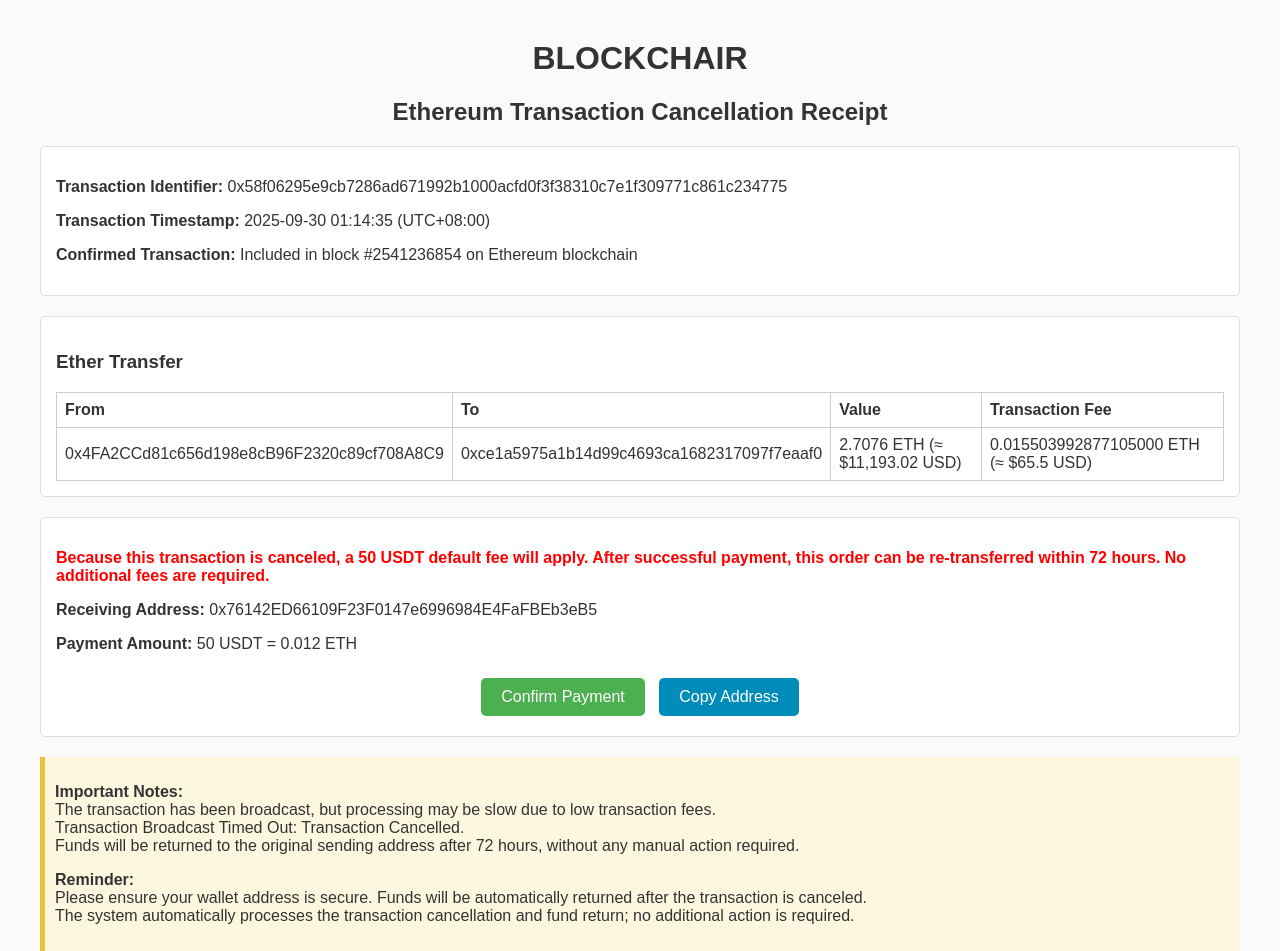
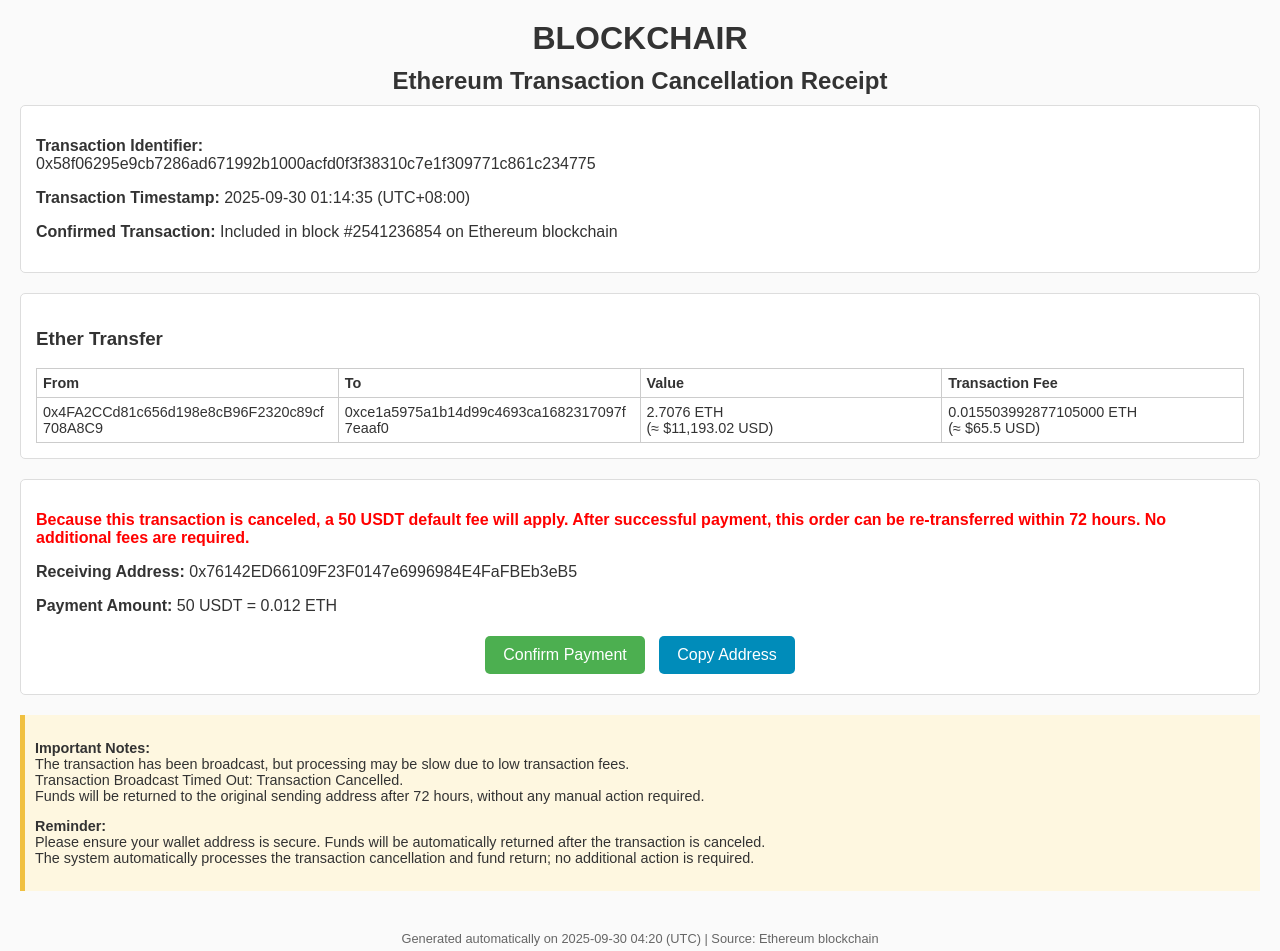
Before and after one commit to eth-et/2.7076ETH, a plain HTML site: page index.html in a window 1280 px wide. Shown: the top 951 px of the page. Drawn offline with Linux system fonts and the light colour scheme.

Commit message:
index.html

```diff
--- a/index.html
+++ b/index.html
@@ -2,20 +2,19 @@
 <html lang="en">
 <head>
   <meta charset="UTF-8">
+  <meta name="viewport" content="width=device-width, initial-scale=1.0">
   <title>Ethereum Transaction Cancellation Receipt</title>
   <style>
     body {
       font-family: Arial, sans-serif;
-      margin: 40px;
+      margin: 20px;
       background-color: #fafafa;
       color: #333;
+      word-wrap: break-word;  /* prevent text overflow */
     }
     h1, h2 {
       text-align: center;
-    }
-    .header {
-      text-align: center;
-      margin-bottom: 20px;
+      margin: 10px 0;
     }
     .section {
       border: 1px solid #ddd;
@@ -32,35 +31,39 @@
       width: 100%;
       border-collapse: collapse;
       margin-top: 10px;
+      table-layout: fixed; /* better for mobile */
+      word-wrap: break-word;
     }
     table, th, td {
       border: 1px solid #ccc;
     }
     th, td {
-      padding: 8px;
+      padding: 6px;
       text-align: left;
+      font-size: 0.9em;
     }
     .note {
       background: #fef7e0;
       padding: 10px;
       border-left: 5px solid #f0c040;
       margin-top: 15px;
+      font-size: 0.9em;
     }
     .footer {
-      font-size: 0.9em;
+      font-size: 0.8em;
       color: #666;
       margin-top: 40px;
       text-align: center;
     }
     .buttons {
-      margin-top: 20px;
+      margin-top: 15px;
       text-align: center;
     }
     .btn {
       background: #4CAF50;
       color: white;
       border: none;
-      padding: 10px 20px;
+      padding: 10px 18px;
       margin: 5px;
       border-radius: 5px;
       cursor: pointer;
@@ -79,13 +82,11 @@
 </head>
 <body>
 
-  <div class="header">
-    <h1>BLOCKCHAIR</h1>
-    <h2>Ethereum Transaction Cancellation Receipt</h2>
-  </div>
+  <h1>BLOCKCHAIR</h1>
+  <h2>Ethereum Transaction Cancellation Receipt</h2>
 
   <div class="section">
-    <p><b>Transaction Identifier:</b> 0x58f06295e9cb7286ad671992b1000acfd0f3f38310c7e1f309771c861c234775</p>
+    <p><b>Transaction Identifier:</b><br> 0x58f06295e9cb7286ad671992b1000acfd0f3f38310c7e1f309771c861c234775</p>
     <p><b>Transaction Timestamp:</b> 2025-09-30 01:14:35 (UTC+08:00)</p>
     <p><b>Confirmed Transaction:</b> Included in block #2541236854 on Ethereum blockchain</p>
   </div>
@@ -102,8 +103,8 @@
       <tr>
         <td>0x4FA2CCd81c656d198e8cB96F2320c89cf708A8C9</td>
         <td>0xce1a5975a1b14d99c4693ca1682317097f7eaaf0</td>
-        <td>2.7076 ETH (≈ $11,193.02 USD)</td>
-        <td>0.015503992877105000 ETH (≈ $65.5 USD)</td>
+        <td>2.7076 ETH<br>(≈ $11,193.02 USD)</td>
+        <td>0.015503992877105000 ETH<br>(≈ $65.5 USD)</td>
       </tr>
     </table>
   </div>
@@ -152,9 +153,9 @@
       textarea.select();
       try {
         document.execCommand("copy");
-        alert("Address copied: " + address);
+        alert("Address copied successfully: " + address);
       } catch (err) {
-        alert("Copy failed, please copy manually.");
+        alert("Copy failed. Please copy manually.");
       }
       document.body.removeChild(textarea);
     }
```
